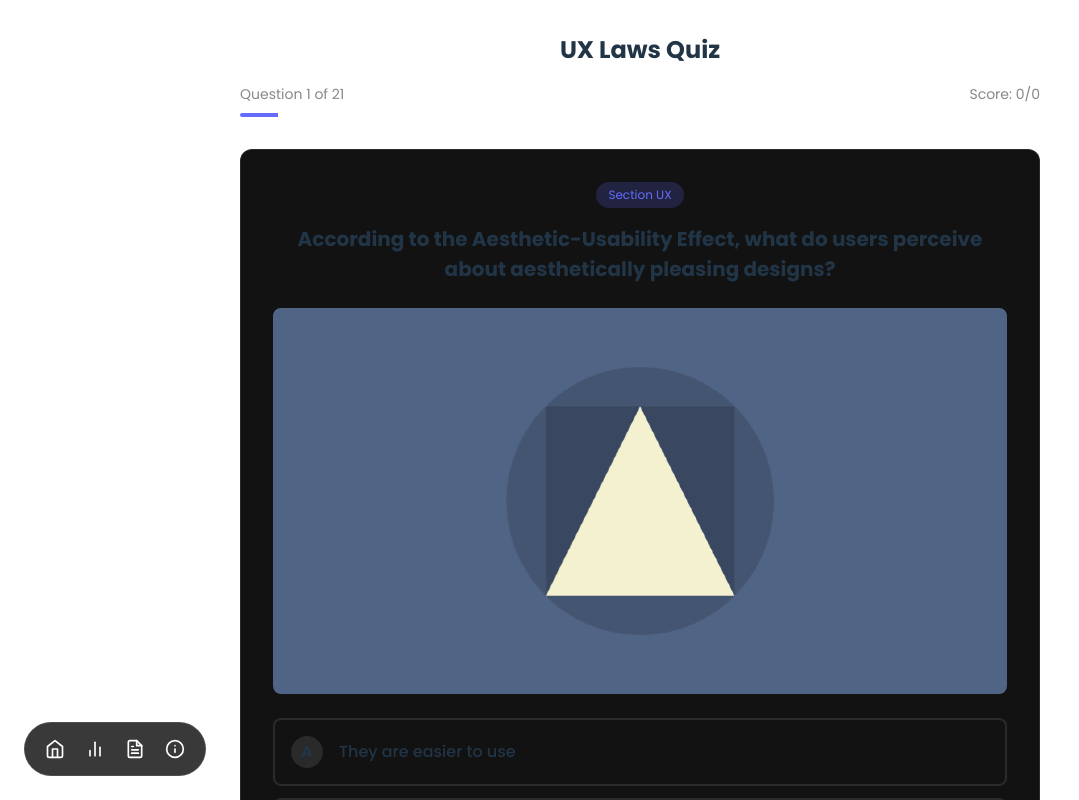
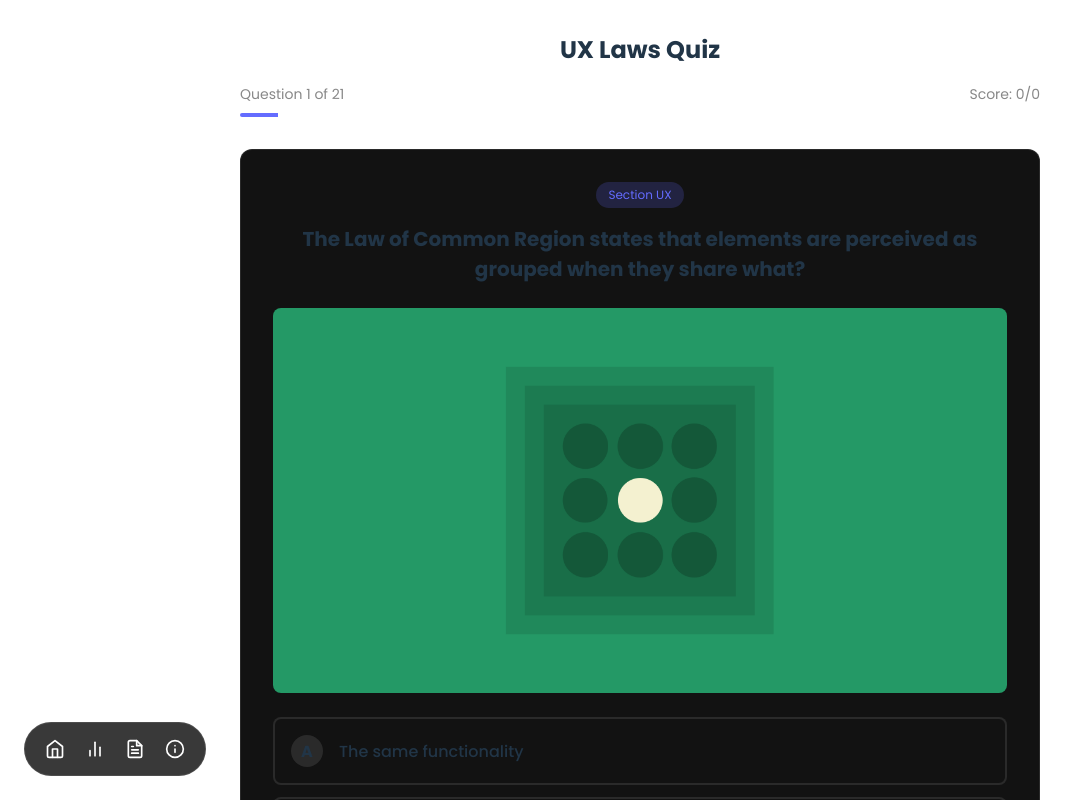
Before and after one commit to dvnnyle/xQuizer, a React (Vite) app: page /uxquiz1 in a window 1280 px wide. Shown: the top 800 px of the page, without its empty margins (0-1079 px from the left). Built offline with nearby package versions, Linux system fonts and the light colour scheme.

Commit message:
Add question randomization to UX Quiz 1 to remove patterns

```diff
--- a/src/moreQuizes/uxQuiz1.jsx
+++ b/src/moreQuizes/uxQuiz1.jsx
@@ -73,7 +73,9 @@ function UxQuiz1() {
         practice: uxLaw?.practice
       }
     })
-    setMergedData(merged)
+    // Shuffle the questions
+    const shuffled = merged.sort(() => Math.random() - 0.5)
+    setMergedData(shuffled)
   }, [])
 
   useEffect(() => {
```
